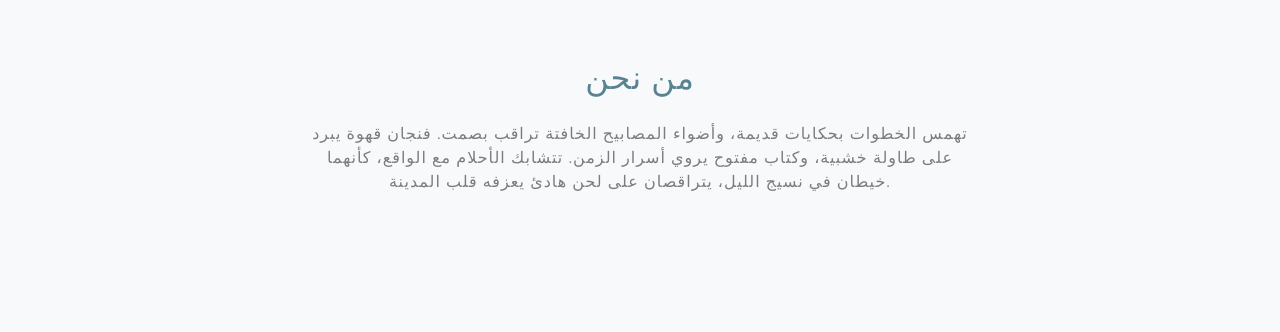
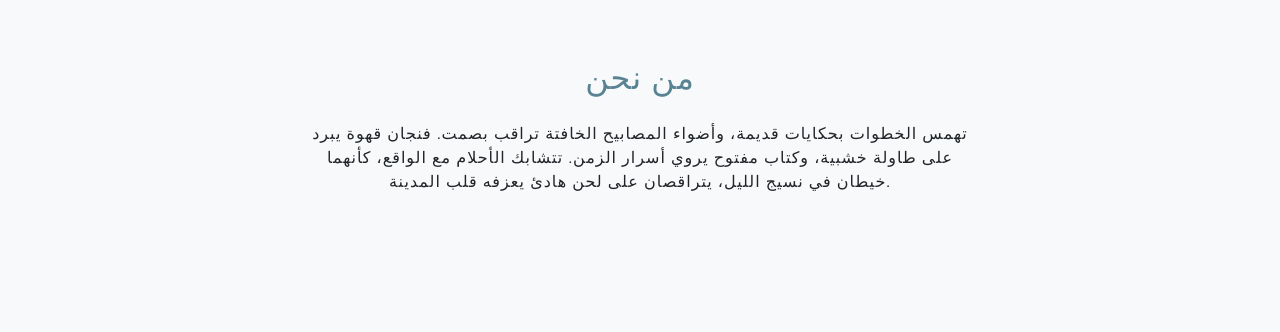
Before and after one commit to OsamaSiran/yasser-website, a plain HTML site: page index.html in a window 1280 px wide. Shown: the part 900-1232 px from the top of the page. Drawn offline with nearby package versions, Linux system fonts and the light colour scheme.

```diff
--- a/index.html
+++ b/index.html
@@ -51,7 +51,7 @@
                 <div class="row gx-4 gx-lg-5 justify-content-center">
                     <div class="col-lg-8">
                         <h2 class="text-black mb-4">من نحن</h2>
-                        <p class="text-black-50">
+                        <p>
                             تهمس الخطوات بحكايات قديمة، وأضواء المصابيح الخافتة تراقب بصمت. فنجان قهوة يبرد على طاولة خشبية، وكتاب مفتوح يروي أسرار الزمن. تتشابك الأحلام مع الواقع، كأنهما خيطان في نسيج الليل، يتراقصان على لحن هادئ يعزفه قلب المدينة.
                         </p>
                     </div>
```
Also changed, not shown: 1 other file.
